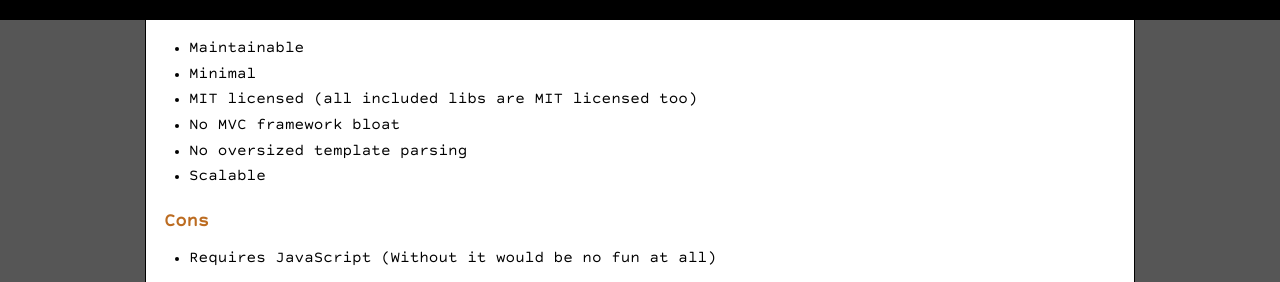
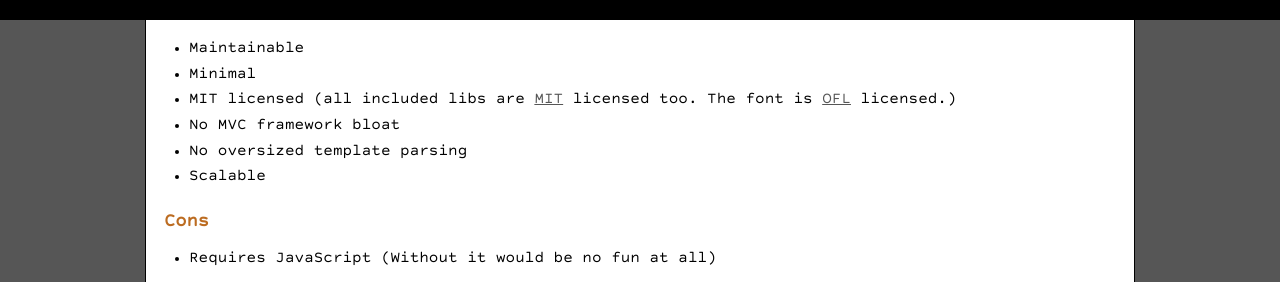
Before and after one commit to hanez/xw3, a Jekyll site: the page built from about/about.html, in a window 1280 px wide. Shown: the part 880-1162 px from the top of the page. Built offline with Jekyll 4.4.1, drawn with Linux system fonts in a browser that asks for light colours; comment, search, counter and statistics services are not loaded.

Commit message:
Content updated and optimized.

```diff
--- a/about/about.html
+++ b/about/about.html
@@ -30,7 +30,7 @@ tags:
 <ul>
   <li>Maintainable</li>
   <li>Minimal</li>
-  <li>MIT licensed (all included libs are MIT licensed too)</li>
+  <li>MIT licensed (all included libs are <a href="https://opensource.org/license/MIT">MIT</a> licensed too. The font is <a href="https://openfontlicense.org/">OFL</a> licensed.)</li>
   <li>No MVC framework bloat</li>
   <li>No oversized template parsing</li>
   <li>Scalable</li>
```
Also changed, not shown: development/development.html (+4 -14 lines).
